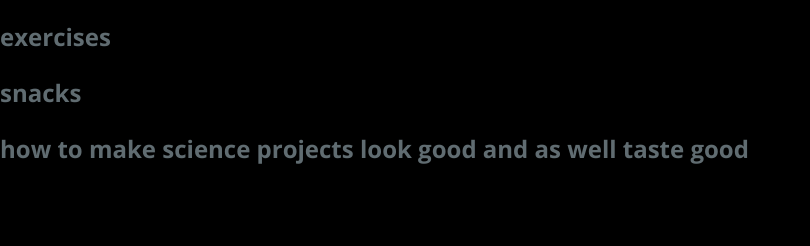
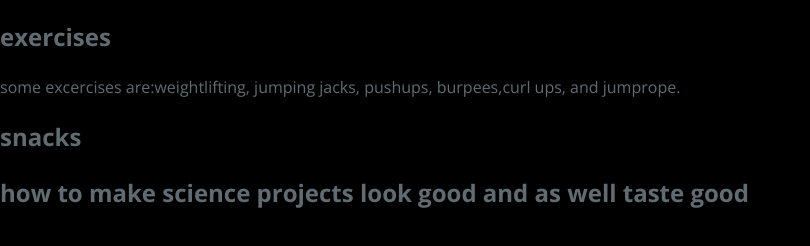
Before and after one commit to jordanmjmj/coena, a plain HTML site: page index.html in a window 1280 px wide. Shown: the part 72-318 px from the top of the page, without its empty margins (0-810 px from the left). Drawn offline with nearby package versions, Linux system fonts and the light colour scheme.

Commit message:
Update index.html

```diff
--- a/index.html
+++ b/index.html
@@ -10,10 +10,9 @@
     <link rel="stylesheet" type="text/css" href="stylesheets/github-light.css" media="screen">
   </head>
   <body>
-<h1>
-  www.healthythings.edu
-</h1>
+<h1> www.healthythings.edu</h1>
 <h2>exercises</h2>
+<p>some excercises are:weightlifting, jumping jacks, pushups, burpees,curl ups, and jumprope. </p>
 <h2>snacks</h2>
 <h2>how to make science projects look good and as well taste good </h2>
   </body>
```
